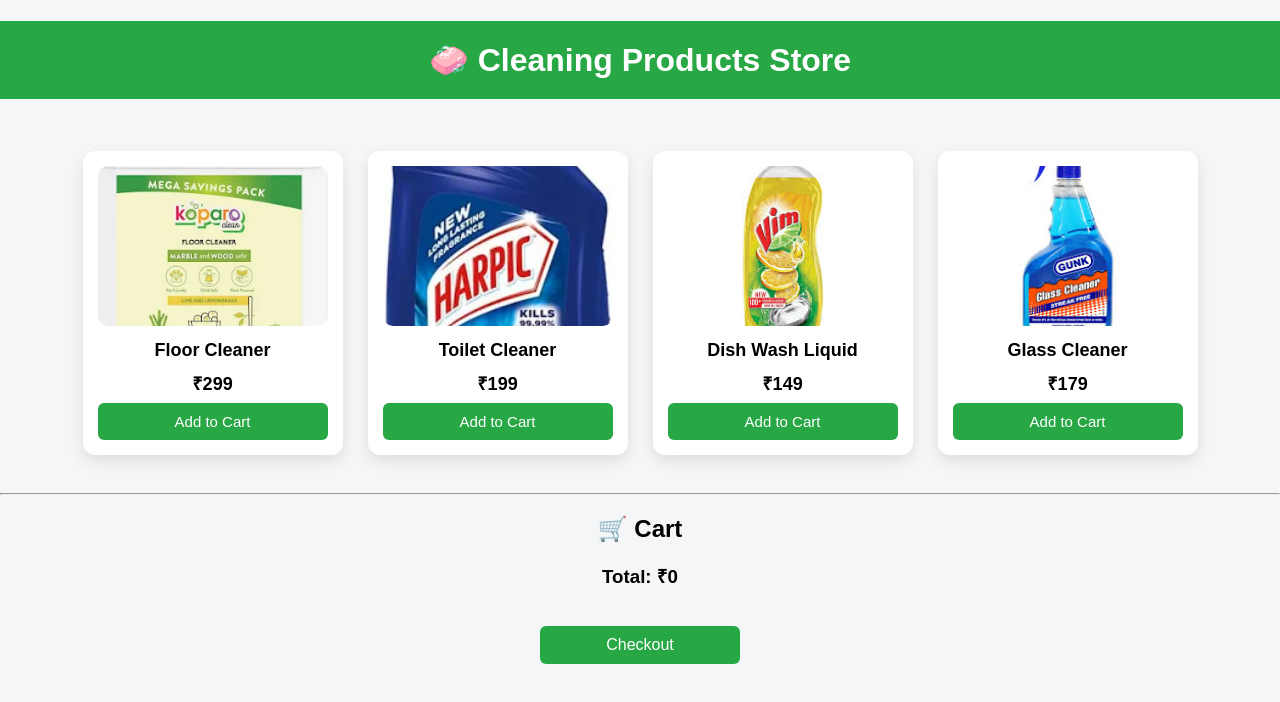
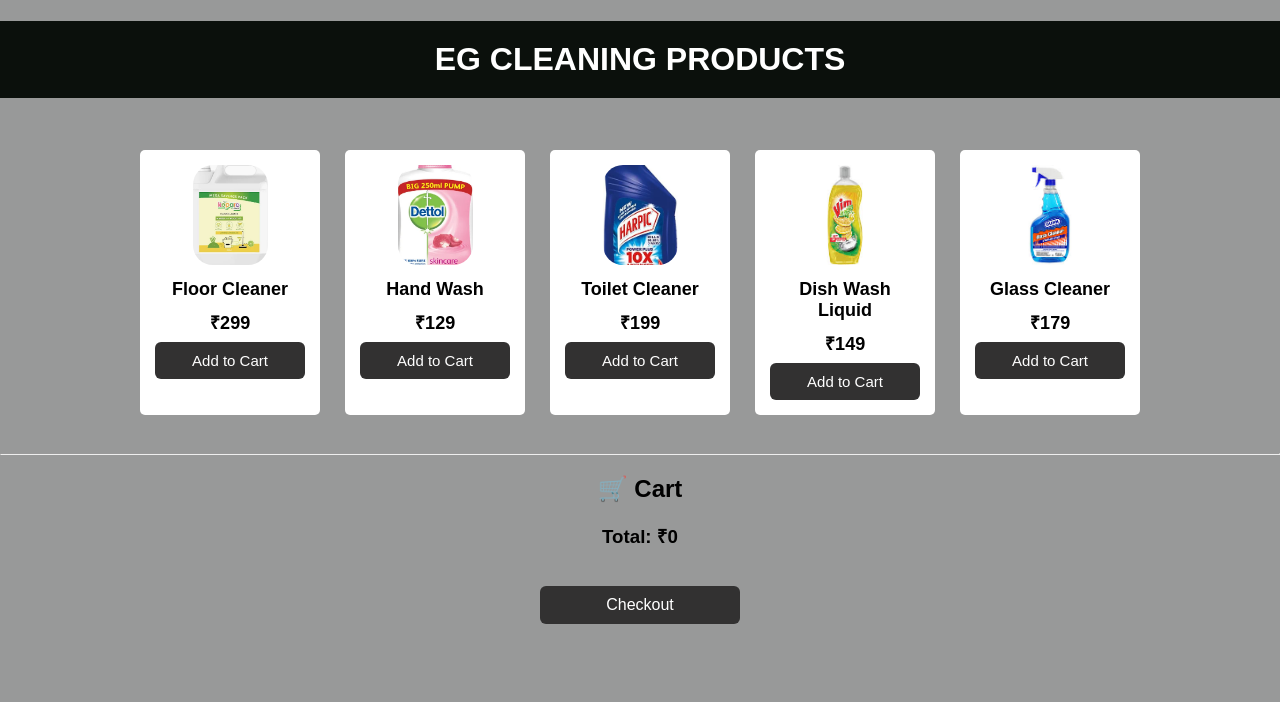
Before and after one commit to Sunil9032/cleaning-ecommerce, a website: page public/index.html in a window 1280 px wide. Drawn offline with Linux system fonts and the light colour scheme.

Commit message:
upload styles and UI

```diff
--- a/public/index.html
+++ b/public/index.html
@@ -1,12 +1,12 @@
 <!DOCTYPE html>
 <html>
 <head>
-  <title>Cleaning Products Store</title>
+  <title>EG CLEANING PRODUCTS</title>
   <link rel="stylesheet" href="style.css">
 </head>
 <body>
 
-<h1>🧼 Cleaning Products Store</h1>
+<h1>EG CLEANING PRODUCTS</h1>
 
 <div class="products">
 
@@ -16,6 +16,13 @@
     <p class="price">₹299</p>
     <button onclick="addToCart('Floor Cleaner', 299)">Add to Cart</button>
   </div>
+<div class="product">
+  <img src="images/handwash.jpg">
+  <h2>Hand Wash</h2>
+  <p class="price">₹129</p>
+  <button onclick="addToCart('Hand Wash', 129)">Add to Cart</button>
+
+</div>
 
   <div class="product">
     <img src="images/toilet-cleaner.jpg" alt="Toilet Cleaner">
--- a/public/style.css
+++ b/public/style.css
@@ -1,6 +1,6 @@
 body {
   font-family: Arial, sans-serif;
-  background: #f4f6f8;
+  background: #989999;
   margin: 0;
   padding: 0;
   text-align: center;
@@ -8,7 +8,7 @@
 
 h1 {
   padding: 20px;
-  background: #28a745;
+  background: #0b100c;
   color: white;
 }
 
@@ -18,14 +18,15 @@
   gap: 25px;
   flex-wrap: wrap;
   padding: 30px;
+
 }
 
 .product {
   background: white;
-  width: 230px;
+  width: 150px;
   padding: 15px;
-  border-radius: 12px;
-  box-shadow: 0 6px 15px rgba(0,0,0,0.1);
+  border-radius: 5px;
+  box-shadow: 0 6px 15px rgba(22, 22, 22, 0);
   transition: transform 0.3s;
 }
 
@@ -34,10 +35,10 @@
 }
 
 .product img {
-  width: 100%;
-  height: 160px;
+  width: 50%;
+  height: 100px;
   object-fit: cover;
-  border-radius: 10px;
+  border-radius: 20px;
 }
 
 .product h2 {
@@ -52,7 +53,7 @@
 }
 
 button {
-  background: #28a745;
+  background: #323131;
   color: white;
   border: none;
   padding: 10px;
@@ -63,7 +64,7 @@
 }
 
 button:hover {
-  background: #218838;
+  background: #1d1c1c;
 }
 
 /* Cart section */
--- a/server.js
+++ b/server.js
@@ -9,8 +9,7 @@
 app.use(express.json());
 app.use(express.static("public"));
 
-mongoose.connect(
-  "mongodb+srv://sunilreddy903212_db_user:GbxDdcs@cluster0.wnmketn.mongodb.net/?appName=Cluster0",
+mongoose.connect(process.env.MONGODB_URI,
 
 )
 .then(() => console.log("MongoDB Connected"))
```
Also changed, not shown: public/images/handwash.jpg (added).
